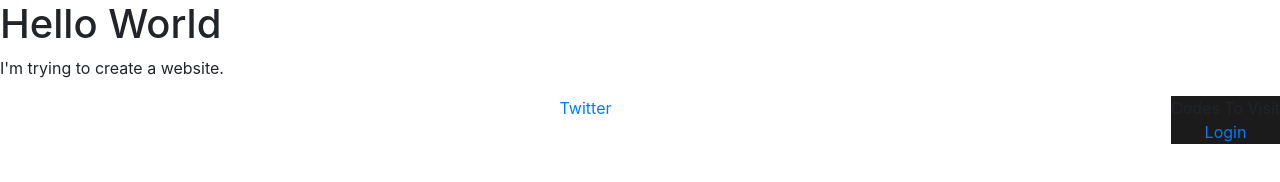
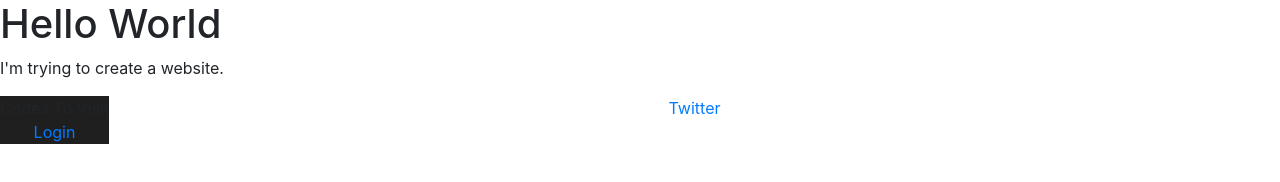
Before and after one commit to Marwari/marwari.github.io, a plain HTML site: page index.htm in a window 1280 px wide. Drawn offline with nearby package versions, Linux system fonts and the light colour scheme.

Commit message:
Index updated

```diff
--- a/index.htm
+++ b/index.htm
@@ -15,7 +15,7 @@
     <script src="js/bootstrap.min.js"></script>
 	<h1>Hello World</h1>
 	<p>I'm trying to create a website.</p>
-	<div align="center" style="background-color: #1B1B1B; float: right;">Codes To Visit<br>
+	<div align="center" style="background-color: #1F1F1F; float: left;">Codes To Visit<br>
 	<a href="https://github.com/Marwari/marwari.github.io/blob/master/login.html">Login</a></div>
 	<footer>
 	<div align="center">
```
